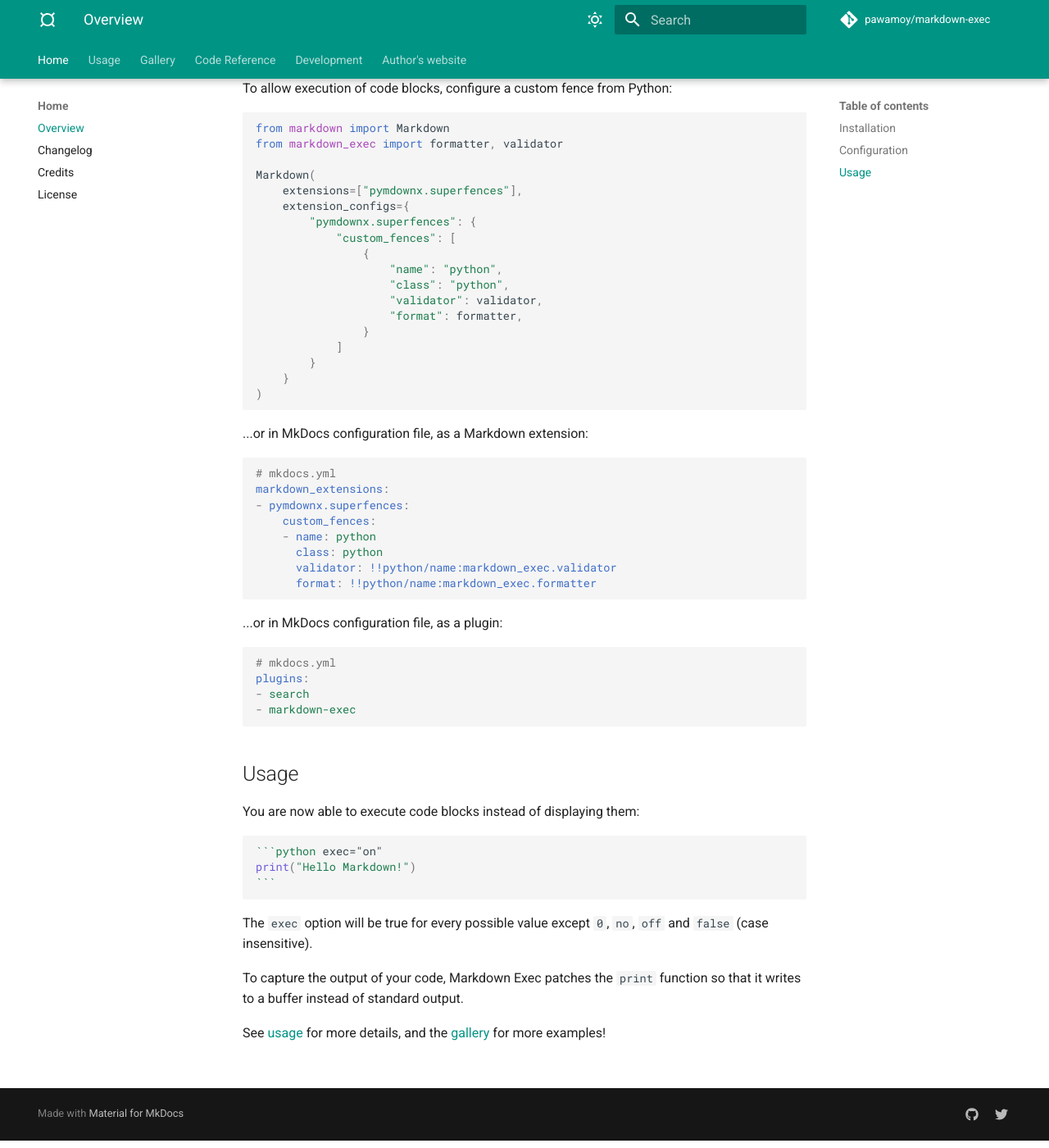
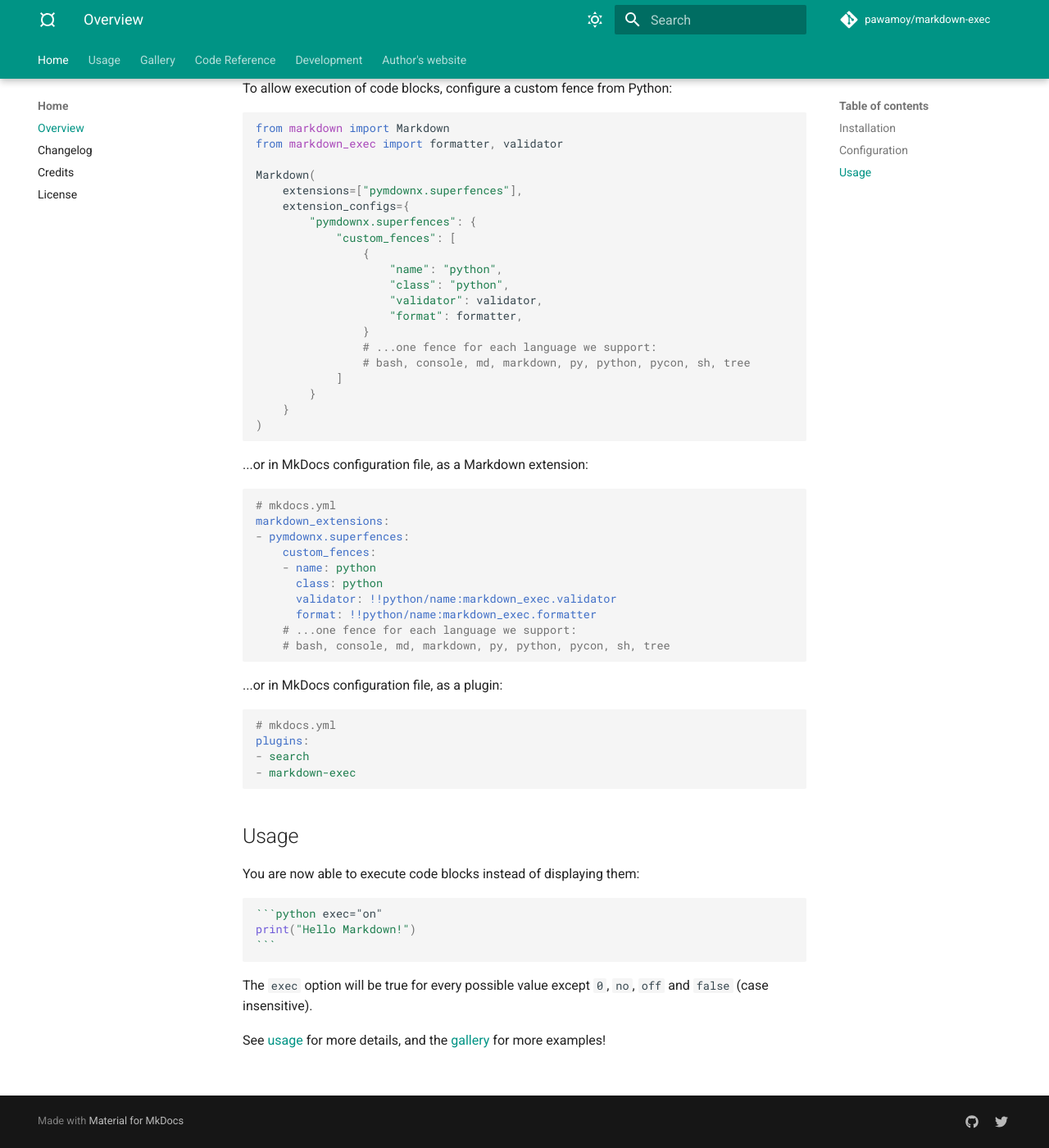
Before and after one commit to pawamoy/markdown-exec, an MkDocs documentation site: the page built from docs/index.md, in a window 1280 px wide and 1400 px high, scrolled down 574 px. Shown: the whole window at 82% size. Built offline with MkDocs 1.6.1 and Material for MkDocs 9.7.7, drawn with Linux system fonts in a browser that asks for light colours; comment, search, counter and statistics services are not loaded.

Commit message:
docs: Improve docs

````diff
--- a/README.md
+++ b/README.md
@@ -43,6 +43,8 @@
                     "validator": validator,
                     "format": formatter,
                 }
+                # ...one fence for each language we support:
+                # bash, console, md, markdown, py, python, pycon, sh, tree
             ]
         }
     }
@@ -60,6 +62,8 @@
       class: python
       validator: !!python/name:markdown_exec.validator
       format: !!python/name:markdown_exec.formatter
+    # ...one fence for each language we support:
+    # bash, console, md, markdown, py, python, pycon, sh, tree
 ```
 
 ...or in MkDocs configuration file, as a plugin:
@@ -83,8 +87,5 @@
 
 The `exec` option will be true for every possible value except `0`, `no`, `off` and `false` (case insensitive).
 
-To capture the output of your code, Markdown Exec patches the `print`
-function so that it writes to a buffer instead of standard output.
-
 See [usage](https://pawamoy.github.io/markdown-exec/usage/) for more details,
 and the [gallery](https://pawamoy.github.io/markdown-exec/gallery/) for more examples!
````
Also changed, not shown: docs/usage/index.md (+13 -1 lines), docs/usage/python.md (+16 -0 lines).
